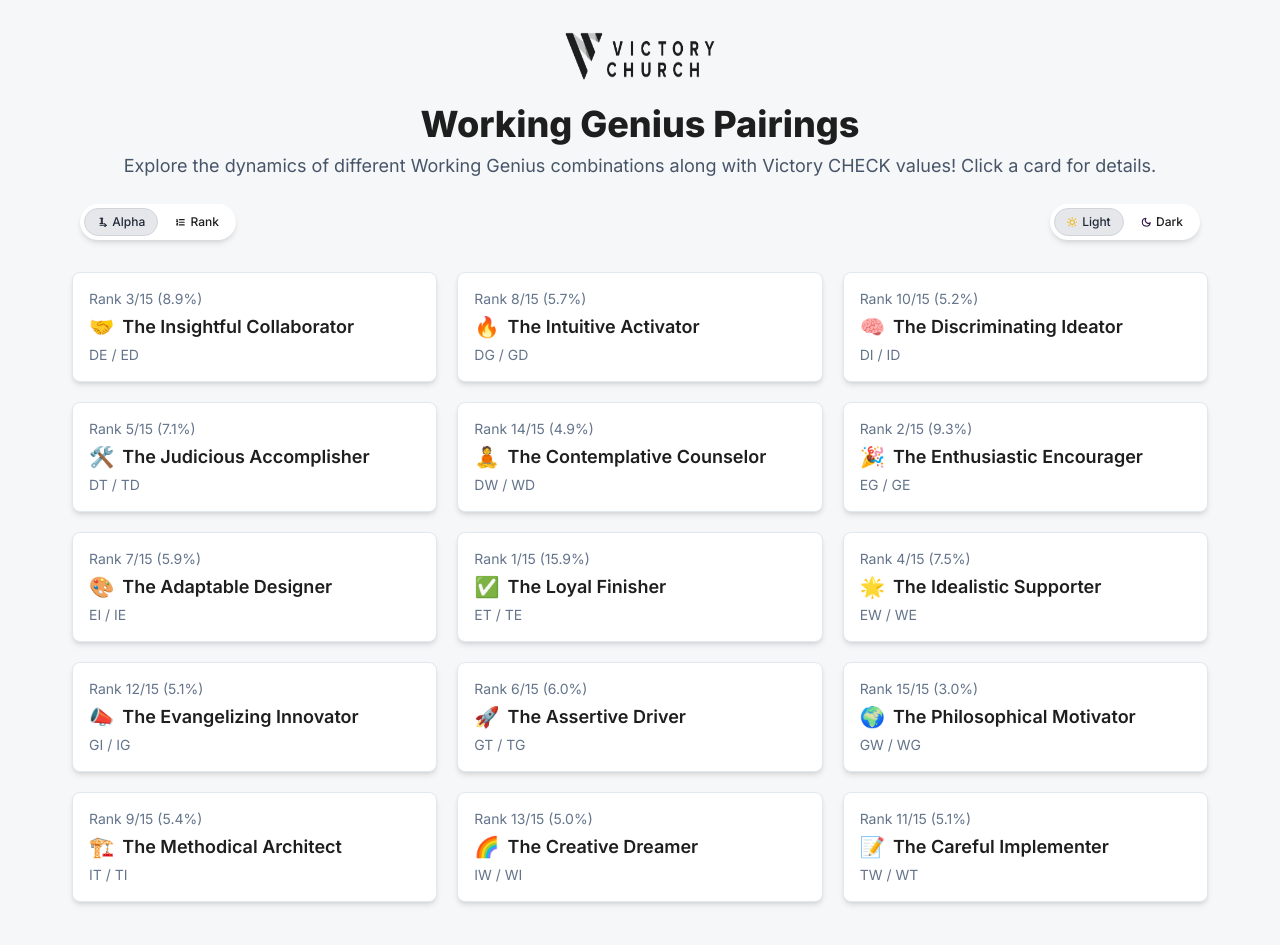
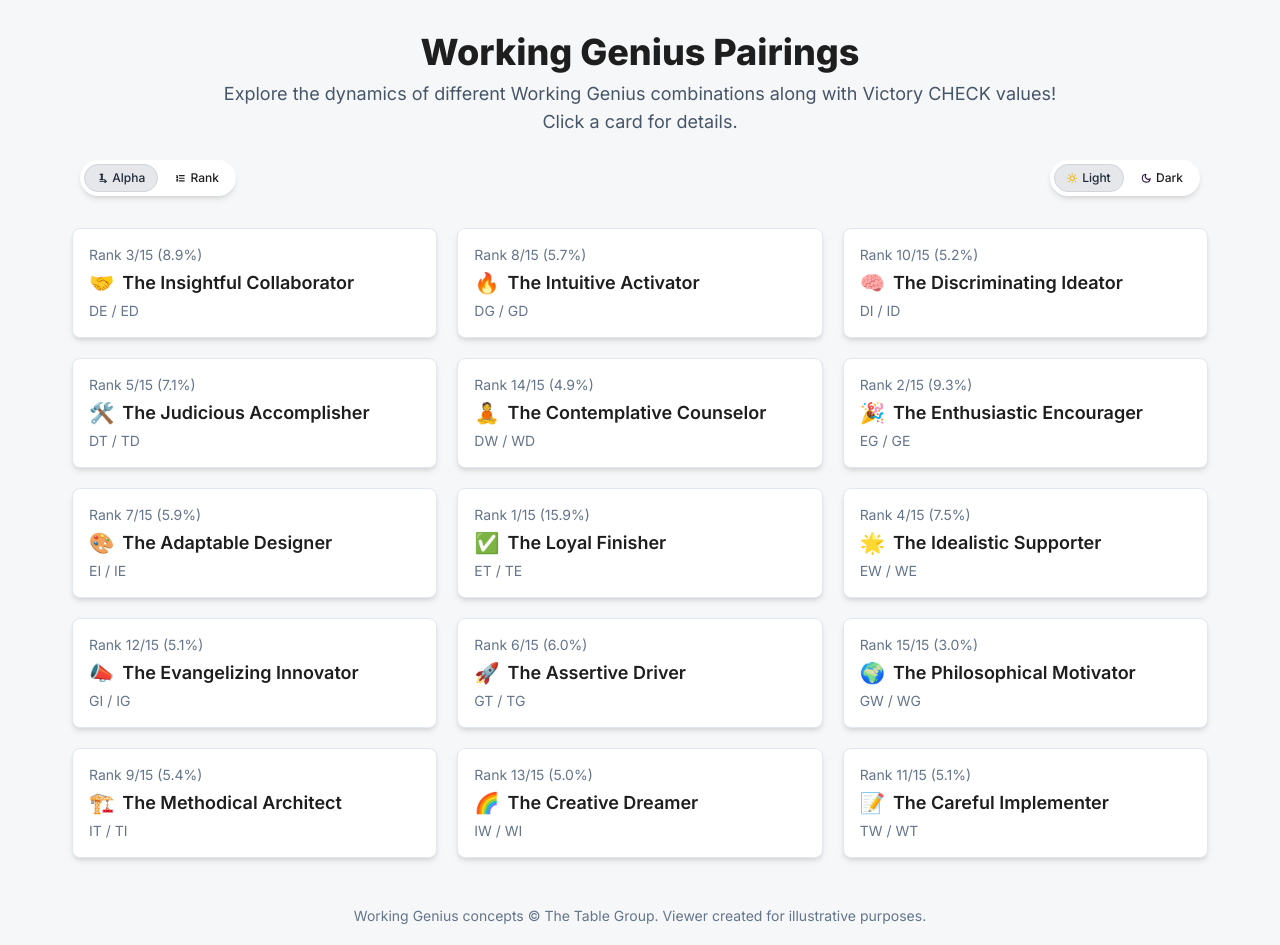
Before and after one commit to orholly/WorkingGeniusV2, a plain HTML site: page index.html in a window 1280 px wide. Shown: the top 945 px of the page. Drawn offline with nearby package versions, Linux system fonts and the light colour scheme.

Commit message:
Update index.html to remove unused code

```diff
--- a/index.html
+++ b/index.html
@@ -295,19 +295,10 @@
 </head>
  <body class="bg-brand-gray-light dark:bg-brand-gray-dark text-brand-gray-dark dark:text-brand-gray-light flex flex-col items-center justify-start min-h-screen p-4 sm:p-6 lg:p-8 pt-8 sm:pt-12 transition-colors duration-300">
 
-    <div class="mb-4 md:mb-6 flex justify-center">
-        <img id="org-logo"
-             src="https://placehold.co/150x50/f6f7f8/1e1e1e?text=VICTORY+CHURCH" alt="Victory Church Logo"
-             width="150"
-             height="50"
-             onerror="this.onerror=null; this.src='https://placehold.co/150x50/ffffff/000000?text=Logo';"
-             class="h-10 sm:h-12">
-    </div>
-
     <header class="w-full max-w-6xl mx-auto mb-4 md:mb-6 text-center px-4"> <h1 class="text-3xl sm:text-4xl font-extrabold text-brand-gray-dark dark:text-brand-gray-light mb-2">
             Working Genius Pairings
         </h1>
-        <p class="text-base sm:text-lg text-slate-600 dark:text-slate-400"> Explore the dynamics of different Working Genius combinations along with Victory CHECK values! Click a card for details.
+        <p class="text-base sm:text-lg text-slate-600 dark:text-slate-400"> Explore the dynamics of different Working Genius combinations along with Victory CHECK values!<br>Click a card for details.
         </p>
     </header>
 
@@ -650,22 +641,13 @@
          // Theme Toggle Button Logic
          const themeLightButton = document.getElementById('theme-light-button');
          const themeDarkButton = document.getElementById('theme-dark-button');
-         const logoImage = document.getElementById('org-logo'); // Get logo element
+         // *** REMOVED: Logo element reference ***
 
          function setTheme(theme) {
             document.documentElement.className = theme;
             localStorage.setItem('theme', theme);
             updateThemeButtons(theme);
-            // *** MODIFICATION: Update logo src based on theme ***
-            if (logoImage) {
-                if (theme === 'dark') {
-                    // Use the white logo file reference for dark mode
-                    logoImage.src = 'LogoHorizontal_W.png'; // Actual file reference
-                } else {
-                    // Use the black logo file reference for light mode
-                    logoImage.src = 'LogoHorizontal_B.png'; // Actual file reference
-                }
-            }
+            // *** REMOVED: Logo update logic ***
          }
 
          function updateThemeButtons(theme) {
```
